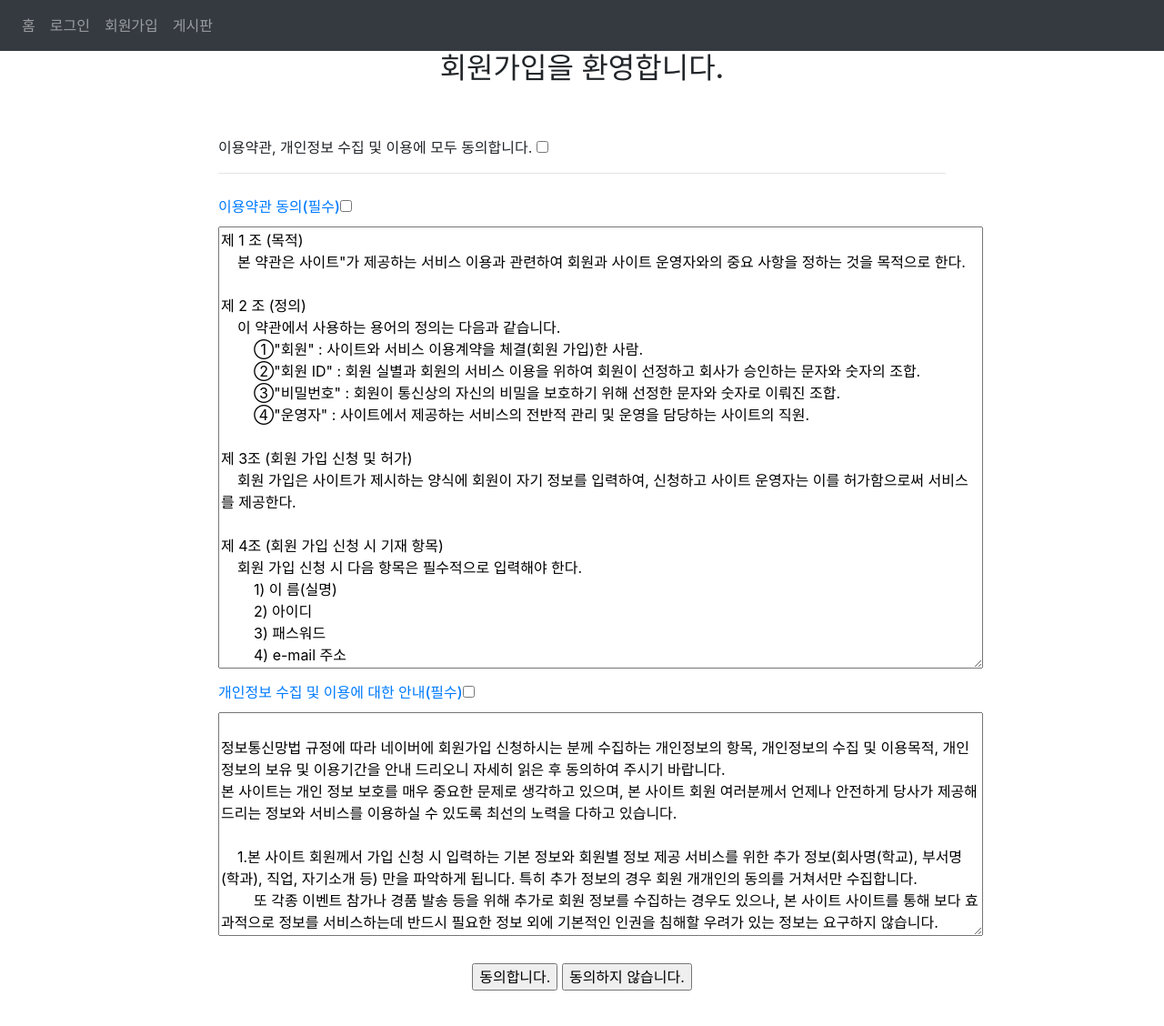
After one commit to hyu-nani/webSite, a Flask app: page /termOfUse in a window 1280 px wide. The commit adds this page. Shown: the top 1128 px of the page at 91% size. Run offline with Flask 2, Linux system fonts and the light colour scheme; some libraries are stand-ins or nearby versions.

Commit message:
이용약관과 회원가입 오류 해결

```diff
--- a/main.py
+++ b/main.py
@@ -9,7 +9,7 @@ app = create_app()
 
 if __name__ == '__main__':
     if developMode:
-        app.run(debug=True, host="0.0.0.0")
+        app.run(debug=True, host="0.0.0.0", port=8080)
     else:
         from waitress import serve
-        serve(app, host="0.0.0.0")
+        serve(app, host="0.0.0.0", port=8080)
--- a/website/models.py
+++ b/website/models.py
@@ -13,10 +13,11 @@ class Note(db.Model):
     date = db.Column(db.DateTime(timezone=True), default=func.now())
     user_id = db.Column(db.Integer, db.ForeignKey('user.email'))
 
-
 class User(db.Model, UserMixin):
     id = db.Column(db.Integer, primary_key=True)
     email = db.Column(db.String(150), unique=True)
     password = db.Column(db.String(150))
     name = db.Column(db.String(150))
     notes = db.relationship('Note')
+    #terms of user data
+    #advertise = db.Column(db.String(100))
--- a/website/templates/base.html
+++ b/website/templates/base.html
@@ -36,7 +36,7 @@
                     {% else %}
                         <a class="nav-item nav-link" id="home" href="/">홈</a>
                         <a class="nav-item nav-link" id="login" href="/login">로그인</a>
-                        <a class="nav-item nav-link" id="signUp" href="/sign-up">회원가입</a>
+                        <a class="nav-item nav-link" id="termOfUse" href="/termOfUse">회원가입</a>
                         <a class="nav-item nav-link" id="buletinBoard" href="/bulletinBoard">게시판</a>
                     {% endif %}
                 </div>
--- a/website/templates/bulletinBoard.html
+++ b/website/templates/bulletinBoard.html
@@ -1,5 +1,5 @@
 {% extends "base.html" %}
-{% block title %}Bulletin board{% endblock %}
+{% block title %}게시판{% endblock %}
 {% block content %}
 <h1 align="center">Notes</h1>
 <ul class="list-group list-group-flush" id="notes">
--- a/website/templates/home.html
+++ b/website/templates/home.html
@@ -1,10 +1,10 @@
 
 {% extends "base.html" %}
-{% block title %}Home{% endblock %}
+{% block title %}홈{% endblock %}
 {% block content %}
 <h1> 홈페이지 입니다. </h1>
 <p>
-    <img src = "https://mblogthumb-phinf.pstatic.net/20150309_95/smilennv_14258704343254M14j_JPEG/%C0%CC%B9%CC%C1%F6%C5%C2%B1%D7_01.jpg?type=w2"
+    <img src = "https://github.com/hyu-nani/webStieImage/blob/main/Cat03.jpg?raw=true"
         alt = "Tutorials Pointa"
         border="0"
         />
--- a/website/templates/login.html
+++ b/website/templates/login.html
@@ -1,5 +1,5 @@
 {% extends "base.html" %}
-{% block title %}login{% endblock %}
+{% block title %}로그인{% endblock %}
 {% block content %}
 <form method="POST">
     <h3 align="center"><br>로그인</h3>
--- /dev/null
+++ b/website/templates/termOfUse.html
@@ -0,0 +1,259 @@
+{% extends "base.html" %}
+{% block title %}이용약관{% endblock %}
+{% block content %}
+<!DOCTYPE html>
+<html>
+<head>
+    <meta charset="utf-8">
+    <title>약관동의</title>
+    <link rel="stylesheet" href="http://code.jquery.com/ui/1.11.4/themes/smoothness/jquery-ui.css">
+    <script src="</script'>http://code.jquery.com/jquery-1.10.2.js"></script>
+    <script src="</script'>http://code.jquery.com/ui/1.11.4/jquery-ui.js"></script>
+    <link rel="stylesheet" href="/resources/demos/style.css">
+    <style type="text/css">
+        #d1{
+            width:800px;
+            margin:0 auto;
+        }
+    </style>
+    <!-- accordion 접히는 Script 선언 -->
+    <script>
+    $(function() {
+        $( "#accordion" ).accordion();
+        $('#accordion input[type="checkbox"]').click(function(e) {
+            e.stopPropagation();
+        });
+    });
+    </script>
+</head>
+
+<body>
+<form method="POST" id="form1">
+<div id="d1">
+
+    <h2 align="center">회원가입을 환영합니다.</h2><br/><br/>
+    <tr>
+        <td align="left"><font size="3">이용약관, 개인정보 수집 및 이용에 모두 동의합니다.</font></td>
+        <td><input type="checkbox" name="all" id="all"></td><hr/>
+    </tr>
+    <div id="accordion">
+
+    <h3><a href="#"><font size="3">이용약관 동의(필수)</font><input type="checkbox" name="c1" id="c1"/></a></h3>
+    <td><textarea readonly="readonly" rows="20" cols="80">
+제 1 조 (목적)
+    본 약관은 사이트"가 제공하는 서비스 이용과 관련하여 회원과 사이트 운영자와의 중요 사항을 정하는 것을 목적으로 한다.
+
+제 2 조 (정의)
+    이 약관에서 사용하는 용어의 정의는 다음과 같습니다.
+        ①"회원" : 사이트와 서비스 이용계약을 체결(회원 가입)한 사람.
+        ②"회원 ID" : 회원 실별과 회원의 서비스 이용을 위하여 회원이 선정하고 회사가 승인하는 문자와 숫자의 조합.
+        ③"비밀번호" : 회원이 통신상의 자신의 비밀을 보호하기 위해 선정한 문자와 숫자로 이뤄진 조합.
+        ④"운영자" : 사이트에서 제공하는 서비스의 전반적 관리 및 운영을 담당하는 사이트의 직원.
+
+제 3조 (회원 가입 신청 및 허가)
+    회원 가입은 사이트가 제시하는 양식에 회원이 자기 정보를 입력하여, 신청하고 사이트 운영자는 이를 허가함으로써 서비스를 제공한다.
+
+제 4조 (회원 가입 신청 시 기재 항목)
+    회원 가입 신청 시 다음 항목은 필수적으로 입력해야 한다.
+        1) 이 름(실명)
+        2) 아이디
+        3) 패스워드
+        4) e-mail 주소
+        5) 연락처 (연락 가능한 전화번호)
+        6) 기타 회원의 권익 증진을 위해 본사가 제공할 필요가 있다고 판단되는 정보를 서비스하기 위해 필요한 항목
+
+제 5조 (회원 가입 허가 및 유보 등)
+    (1) 운영자는 제 4 조에 규정된 각 항목을 성실히 기재하고 본 약관에 동의하는 이용자에 한해 서비스 이용을 허가한다.
+    (2) 운영자는 다음 각 호의 경우 허가를 유보할 수 있다.
+        1. 하드웨어/소프트웨어 설비 규모상 회원을 수용할 여유가 없는 경우
+        2. 서비스를 제공하지 못할 기술적 장애가 발생한 경우
+        3. 신규 회원으로 인해 기존 회원의 서비스 이용 등이 지장을 받을 경우
+        4. 기타 운영진 회의에서 필요하다고 판단한 경우
+    (3) 운영자는 다음 각 호의 경우 허가를 철회하거나 거절할 수 있다.
+        1. 제 4 조에 규정된 항목을 허위로 기재한 경우
+        2. 다른 사람의 명의를 도용, 회원 가입을 신청한 경우
+        3. 사회 공공 질서 또는 건전한 미풍양속을 저해하는 행위를 할 경우
+        4. 기타 회원으로서 부적절한 행위를 할 경우
+
+제 6조 (회원 정보의 변경)
+    회원은 서비스의 이용 및 원활한 정보 제공 등을 위해 자기 정보를 성실히 관리해야 하며, 변동사항이 있을 경우 이를 사이트 내 회원정보 변경 메뉴를 통해 변경해야 한다.
+
+제 7조 (회원 탈퇴 및 이용 제한)
+    (1)	탈퇴를 원하는 회원은 회원 본인이 직접 온라인/오프라인을 통해 탈퇴 신청을 해야 한다.
+    (2)	운영자는 회원이 다음 각 호에 해당되는 행위를 했을 경우 사전 고지 없이 이용 계약을 해지(회원 탈퇴)할 수 있다.
+        1.	자신의 정보 등을 허위로 입력한 경우
+        2.	다양한 불법적 수단으로 본 사이트의 운영을 방해하는 경우
+        3.	다른 사람의 권리 등을 침해하는 불법적 게시물을 올리는 경우
+        4.	사회 공공 질서나 건전한 미풍양속에 저해되는 활동을 하는 경우
+        5.	사이트가 제공하는 서비스 이용 중 얻게 된 정보를 무단으로 외부에 공표하는 경우
+        6.	기타 다른 회원이나 사이트에 피해를 끼치는 경우
+    (3)	운영자는 제 7 조 (2)항의 규정에 의해 이용 계약이 해지(회원 탈퇴)된 이용자의 경우 해당 이용자의 이용 계약(회원 가입)을 최대 3개월까지 제한할 수 있다.
+
+제 8조 (정보 및 서비스의 제공 등)
+    (1)	사이트는 회원의 권익 증진을 위해 제공할 필요가 있다고 판단되는 다양한 정보를 회원 가입 신청시 기재한 개인신상정보를 통해 전자우편, 유선매체, 우편 등의 방법으로 회원에게 제공할 수 있다.
+    (2)	서비스 제공은 하루 24시간 제공을 원칙으로 하나 정기 점검이나 설비 보수, 전기통신사업법에 의한 기간통신사업자의 서비스 중단, 천재지변 등 불가항력적인 이유로 사전 고지 없이 정보제공을 중단할 수 있다.
+    (3)	특정 항목의 정보에 대해서는 별도의 신청을 통해 유료로 제공할 수도 있다.
+
+제 9조 (회원 신상정보 관리 등 의무)
+    (1)	사이트는 서비스 제공을 위해 수집한 회원 신상정보를 본인의 승낙 없이 제3자에게 배포, 제공하는 등 외부로 유출하지 않는다.
+    단, 적법한 절차를 거친 국가기관의 요구나 기타 공익을 위해 필요하다고 인정되는 경우는 예외로 한다.
+    (2)	사이트는 회원이 본사가 제공하는 서비스를 원활하게 이용할 수 있도록 노력할 의무가 있으며, 회원 신상정보 역시 회원에 대한 서비스 향상을 위해서만 이용한다.
+
+제 10조 (서비스 이용에 대한 회원의 의무)
+    (1)	회원의 관리 소홀로 인한 ID 및 패스워드 노출과 이에 따른 피해는 전적으로 회원이 책임지도록 한다.
+    (2)	사이트에서 제공하는 서비스에 대한 회원의 이용권한은 회원 개인에 한정된 것이며, 제3자에 양도나 대여할 경우 본사에서 임의로 해당 회원의 ID를 삭제할 수 있다.
+        특히, 무단 양도나 대여에 대한 책임은 전적으로 회원이 책임지도록 한다.
+    (3)	회원은 본사에서 제공하는 서비스를 이용할 때 다음 각 호를 해서는 안 된다.
+        1.다른 사람의 e-mail 주소을 무단 사용하는 행위
+        2.서비스 이용 중 습득한 정보를 상업적 목적으로 이용하거나 올린 이 또는 본사의 허가 없이 출판, 방송 등 제3자에게 노출시키는 행위.
+            단, 공익을 목적으로 하거나 회원의 권익 증진을 위해 필요한 경우 사이트에 협의를 요청하고 허가를 받아야 한다.
+        3.저작권 등 제3자의 권리를 침해하는 게시 행위.
+        4.사이트 운영을 방해하는 행위.
+        5.사회 공공 질서에 위배되거나 건전한 미풍양속을 저해하는 정보나 문자, 그림 등을 타인에게 유포하는 행위.
+    (4)	회원은 사이트의 회원에 대한 서비스 향상을 위한 노력에 성실히 협조해야 한다.
+
+제 11조 (게시 및 저장 자료에 대한 책임과 권리)
+    (1)	회원은 자신이 사이트 내에 게재한 소프트웨어, 프로그램, 정보, 메시지, 데이터, 문서, 그림, 이미지, 문자, 소리, 개인정보 등에 대해 책임이 있으며, 저작권 침해 등 기타 불법 행위로 인해 발생하는 피해에 대해서도 책임을 갖는다.
+    (2)	운영자는 사이트 내에 게시되거나 저장된 자료의 관리에 성실히 노력한다.
+    (3)	사이트 내에 저장 또는 게재된 모든 자료의 저작권은 해당 자료의 등록자에게 있으며, 외부에서 가져온 타인의 게시물 및 자료는 등록자의 저작권이 인정되지 않는다.
+    (4)	회원은 정당한 권한이나 해당 프로그램 저작권자의 허락 없이 프로그램 등을 제거, 변경, 복제 하거나 게시, 전송, 링크, 배포할 수 없으며, 저작권자의 실명 또는 익명을 변경 또는 은닉하거나 해당 프로그램의 제호를 변경해 저작권자의 허가 없이 게시, 게재할 수 없다.
+    (5)	운영자는 사이트 내에 저장 또는 게재된 모든 자료와 게시물을 자료를 게시한 회원의 동의를 거쳐 출판, CD-ROM 제작 등에 사용할 수 있다.
+
+제 12조 (면책 및 손해 배상)
+    (1)	운영자는 회원의 귀책사유로 인한 서비스 이용 장애에 대하여 책임을 면한다.
+    (2)	사이트는 회원이 서비스를 이용하여 기대하는 손익이나, 서비스를 통해 얻은 정보 또는 자료 등으로 인해 발생한 손익에 대하여 책임을 면한다.
+    (3)	사이트는 회원이 직접 서비스에 게재한 정보, 자료, 사실의 신뢰도, 정확성 등 내용에 관하여는 책임을 면한다.
+    (4)	사이트는 회원간의 상호거래나 관계에서 발생되는 어떠한 결과에도 보상이나 책임이 있지 않다.
+    (5)	약관의 적용은 회원에 한하며, 제3자로부터의 어떠한 배상, 클레임 등에 대하여 본사는 책임을 면한다.
+    (6)	사이트의 명백한 고의나 중과실에 의해 회원이 피해를 입은 경우는 사이트가 회원에 대해 책임을 진다.
+
+제 13조 (약관의 효력 및 변경)
+    (1)	약관의 효력
+        이 약관은 이용자에게 공시됨과 동시에 효력을 발생한다.
+    (2)	약관의 변경
+        운영자는 새로운 서비스를 추가하거나 회사 정책상 중요 사유 등이 있을 경우 회원에 대한 사전 고지 없이 약관을 변경할 수 있다. 이때 회원은 가입을 취소할 수 있으며, 약관 변경 고지 후에도 가입 취소 의사를 밝히지 않고 3회 이상 접속한 회원의 경우 동의한 것으로 간주한다.
+
+제 14조 (약관 규정 외 사항에 관한 준칙)
+    현 약관에 규정되지 않은 사항에 대해서는 전기통신사업법 등 관계 법령의 규정을 따른다.
+
+제 15조 (관할 법원)
+    서비스 이용 중 회원과 본사간에 분쟁이 발생, 소송이 제기될 경우 본사의 소재지 관할 법원을 관할 법원으로 한다.
+
+(부칙 )
+    이 규정은 2005년 1월 1일부터 시행한다.
+
+</textarea>
+
+<h3><a href="#"><font size="3">개인정보 수집 및 이용에 대한 안내(필수)</font><input type="checkbox" name="c2" id="c2"/></a></h3>
+    <div>
+        <textarea readonly="readonly" rows="10" cols="80">
+
+정보통신망법 규정에 따라 네이버에 회원가입 신청하시는 분께 수집하는 개인정보의 항목, 개인정보의 수집 및 이용목적, 개인정보의 보유 및 이용기간을 안내 드리오니 자세히 읽은 후 동의하여 주시기 바랍니다.
+본 사이트는 개인 정보 보호를 매우 중요한 문제로 생각하고 있으며, 본 사이트 회원 여러분께서 언제나 안전하게 당사가 제공해 드리는 정보와 서비스를 이용하실 수 있도록 최선의 노력을 다하고 있습니다.
+
+    1.본 사이트 회원께서 가입 신청 시 입력하는 기본 정보와 회원별 정보 제공 서비스를 위한 추가 정보(회사명(학교), 부서명(학과), 직업, 자기소개 등) 만을 파악하게 됩니다. 특히 추가 정보의 경우 회원 개개인의 동의를 거쳐서만 수집합니다.
+        또 각종 이벤트 참가나 경품 발송 등을 위해 추가로 회원 정보를 수집하는 경우도 있으나, 본 사이트 사이트를 통해 보다 효과적으로 정보를 서비스하는데 반드시 필요한 정보 외에 기본적인 인권을 침해할 우려가 있는 정보는 요구하지 않습니다.
+
+    2.이렇게 수집된 개인 정보는 회원별로 상품이나 컨텐츠, 부가 서비스 등의 추천을 위한 분석 자료로 사용할 수 있으나, 이 경우에도 본인의 허락 없이는 어떠한 방식으로도 제3자에게 노출되지 않습니다. 단, 범죄에 대한 수사상의 목적이 있거나 정보통신윤리위원회의 요청이 있는 경우와 기타 관계법령에서 정한 절차에 따른 국가기관의 요청이 있는 경우, 회원이 당사에 제공한 개인정보를 스스로 공개한 경우는 예외로 합니다.
+
+    3.그리고 개인 정보의 이용은 새로운 기능 또는 정보 제공의 추가 및 서비스 개선, 각종 이벤트 당첨 시 경품 우송 및 클럽 활동 지원 등 오로지 본 사이트 회원에 대한 서비스 향상과 원활한 의사소통만을 목적으로 하며, 어떠한 상업적 목적이나 정치적 목적을 위해서도 정보를 수집, 정리, 분석하지 않습니다. 단, 당 사이트가 파악하는 개인 정보의 범위나 수집 정보의 사용 목적, 용도 등이 변경될 경우 반드시 회원 여러분에게 사전 고지하게 됩니다.
+
+    4.본 사이트에서는 개인정보 보호 및 데이터 보호를 위하여 최선을 다하고 있습니다.
+
+회원 자신의 부주의로 인해 발생한 개인정보유출의 피해는 본 사이트에서 책임지지 않으며 또한, 회원은 본 사이트에 입력한 본인의 개인정보가 유출되었다고 판단되었을 때에는 즉시 운영자에게 자세한 상황을 알려 주어야 합니다.
+만일 본 사이트의 개인 정보 보호 정책에 미흡한 점이 있거나 개인 정보 유출로 부당한 피해를 입으셨을 경우 운영자(webmaster@javanuri.co.kr)에게 연락해 주시기 바랍니다.
+정보통신망이용촉진 등에 관한 법률 제16조 3항에 관련한 사항
+
+    △개인정보관리책임자
+    성 명 : 배현한
+    직 책 : 운영위원장
+    전 화 : 010-8530-7561
+    △개인정보관리실무자
+    성 명 : 배태식
+    직 책 : 사장
+    전 화 : 010-5558-8530
+
+    △회원정보의 수집, 이용목적
+    회원 정보는 사용자 구분 및 사용자의 서비스 이용(게시판 포함), 본사의 게시판 관리와 향후 추가될 부가 서비스 등에서 고객의 욕구와 제품 구매동향 분석, 회원들간의 의사소통과 서비스 개선 방향 모색, 비밀번호 분실 시 조치 등에 사용되어 집니다.
+
+    △열람 및 정정방법, 절차
+    회원은 자신의 회원정보를 본 사이트에 로그인 한 후에 회원정보 수정메뉴를 이용하여 열람 및 수정할 수 있습니다.
+
+    △동의철회 방법 및 절차
+    약관에 대한 동의철회를 하고자 하실 때에도 회원정보 및 수정메뉴에서 회원탈퇴를 쉽게 하실 수 있습니다.
+    특별히 약관에 대한 이견이 있으시면 운영자에게 메일을 보내주시기 바랍니다.
+
+    △보유 및 이용기간
+    개인회원정보는 회원이 가입을 취소하고 탈퇴할 때까지 즉 서비스를 받으시는 동안만 본 사이트에서 보유합니다.
+
+    상기 개인정보보호정책은 정부의 법률 및 지침의 변경이나 본 사이트의 정책 변화에 따라 사전 예고 없이 수시로 변경될 수 있습니다.
+    감사합니다.
+
+
+        </textarea>
+    </div>
+
+    <div align="center">
+        <br/>
+        <input type="submit" value="동의합니다.">   <input type="reset" value="동의하지 않습니다.">
+        <br/>
+    </div>
+</div>
+</form>
+<!-- check Box 이벤트처리를 위한 Script -->
+<script>
+var doc = document;
+    var form1 = doc.getElementById('form1');
+    var inputs = form1.getElementsByTagName('INPUT');
+    var form1_data = {
+        "c1": false,  //필수 선택1
+        "c2": false,  //필수 선택2
+    };
+
+    var c1 = doc.getElementById('c1');
+    var c2 = doc.getElementById('c2');
+
+    function checkboxListener() {
+        form1_data[this.name] = this.checked; //각각 자신의 checkBox를 Checked 상태로 바꿈
+    }
+
+
+    c1.onclick = c2.onclick = checkboxListener;   //c1, C2, C3를 checkBoxListenner를 호출하여
+                                                            //Checked로 바꿈
+    var all = doc.getElementById('all');  //전체 체크를 위한 체크박스 선언
+
+    all.onclick = function() {  //전체 체크를 누를 시
+        if (this.checked) {
+            setCheckbox(form1_data, true);   //form1_data(c1,c2,c3)의 값을 모두 Checked로 바꿈
+        } else {
+            setCheckbox(form1_data, false);  ////form1_data(c1,c2,c3)의 값을 모두 no checked로 바꿈
+        }
+    };
+
+    function setCheckbox(obj, state) { //checkbox태 변경하는 함수
+        for (var x in obj) {
+            obj[x] = state;
+            for(var i = 0; i < inputs.length; i++) {
+                if(inputs[i].type == "checkbox") {
+                    inputs[i].checked = state;
+                }
+            }
+        }
+    }
+
+    form1.onsubmit = function(e) {
+        e.preventDefault();
+        if ( !form1_data['c1'] ) {
+            alert('이용동의 약관에 동의하지 않았습니다.');
+            return false;
+        }
+        if ( !form1_data['c2'] ) {
+            alert('개인정보 수집 및 이용에 대한 안내를 동의하지 않았습니다.');
+            return false;
+        }
+        this.submit();
+    };
+</script>
+</body>
+</html>
+{% endblock %}
--- a/website/views.py
+++ b/website/views.py
@@ -1,4 +1,4 @@
-from flask import Blueprint, render_template, flash, request, jsonify
+from flask import Blueprint, render_template, flash, request, jsonify, redirect
 from flask_login import login_required, current_user
 from .models import Note
 from . import db
```
Also changed, not shown: website/auth.py (+11 -2 lines), website/templates/sign_up.html (+12 -8 lines), website/database.db, website/templates/images/Cat03.jpg (deleted), website/templates/images/bar.jpg (deleted), website/templates/images/icon.jpg (deleted).
